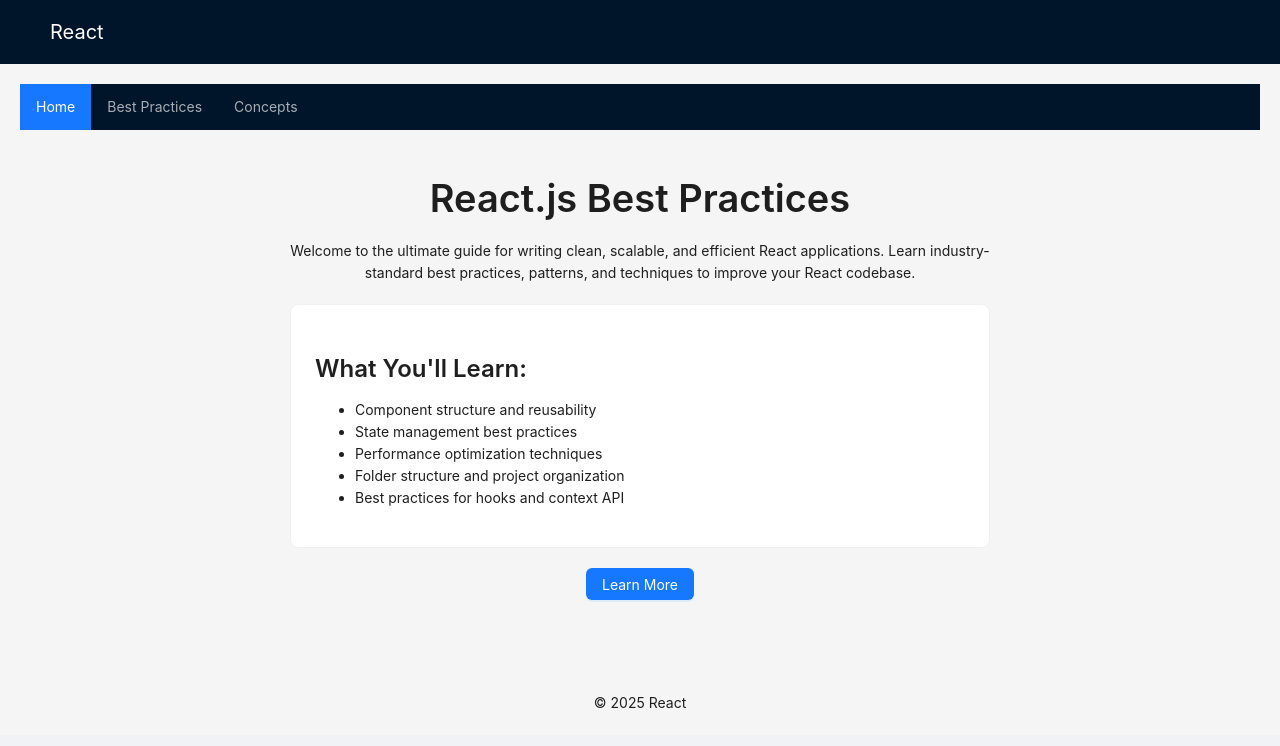
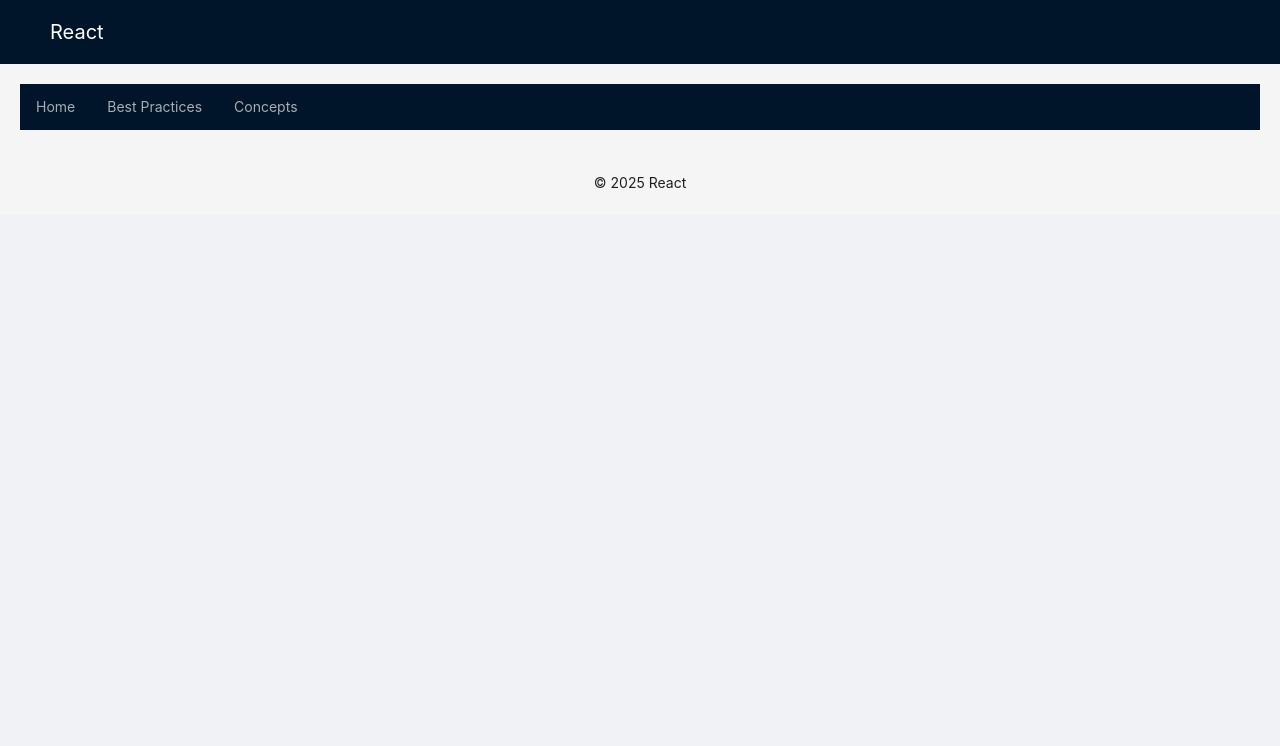
Before and after one commit to g7crservice-lalitendra-swamy/react-bp, a React (Create React App) app: page / in a window 1280 px wide. Shown: the top 746 px of the page. Built offline with nearby package versions, Linux system fonts and the light colour scheme.

Commit message:
changed routes

```diff
--- a/src/routes/AppRoutes.tsx
+++ b/src/routes/AppRoutes.tsx
@@ -11,21 +11,21 @@ const AppRoutes: React.FC = () => {
   return (
     <>
       <Menu mode="horizontal" theme="dark" selectedKeys={[location.pathname]}>
-        <Menu.Item key="/">
-          <Link to="/">Home</Link>
+        <Menu.Item key="/react-bp">
+          <Link to="/react-bp">Home</Link>
         </Menu.Item>
-        <Menu.Item key="/best-practices">
-          <Link to="/best-practices">Best Practices</Link>
+        <Menu.Item key="/react-bp/best-practices">
+          <Link to="/react-bp/best-practices">Best Practices</Link>
         </Menu.Item>
-        <Menu.Item key="/concepts">
-          <Link to="/concepts">Concepts</Link>
+        <Menu.Item key="/react-bp/concepts">
+          <Link to="/react-bp/concepts">Concepts</Link>
         </Menu.Item>
       </Menu>
 
       <Routes>
-        <Route path="/" element={<Home />} />
-        <Route path="/best-practices" element={<BestPractices />} />
-        <Route path="/concepts" element={<Concepts />} />
+        <Route path="/react-bp" element={<Home />} />
+        <Route path="/react-bp/best-practices" element={<BestPractices />} />
+        <Route path="/react-bp/concepts" element={<Concepts />} />
       </Routes>
     </>
   );
```
